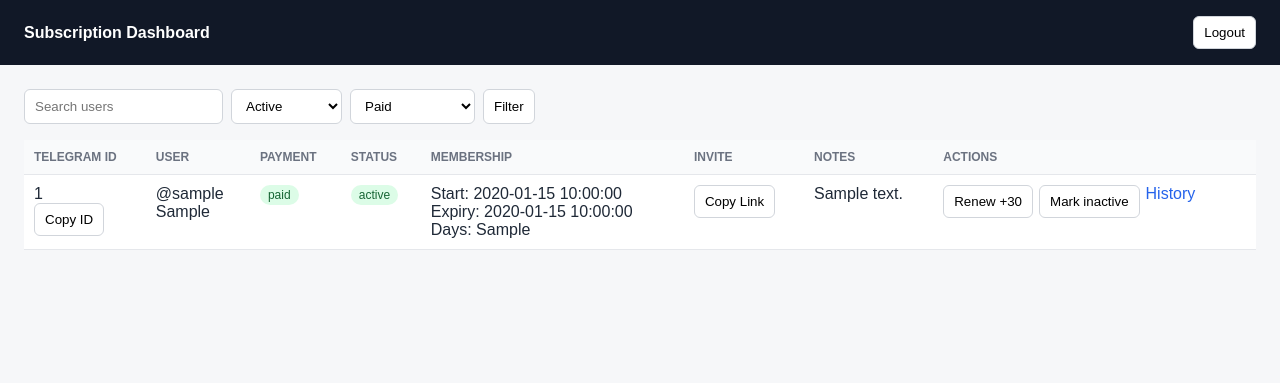
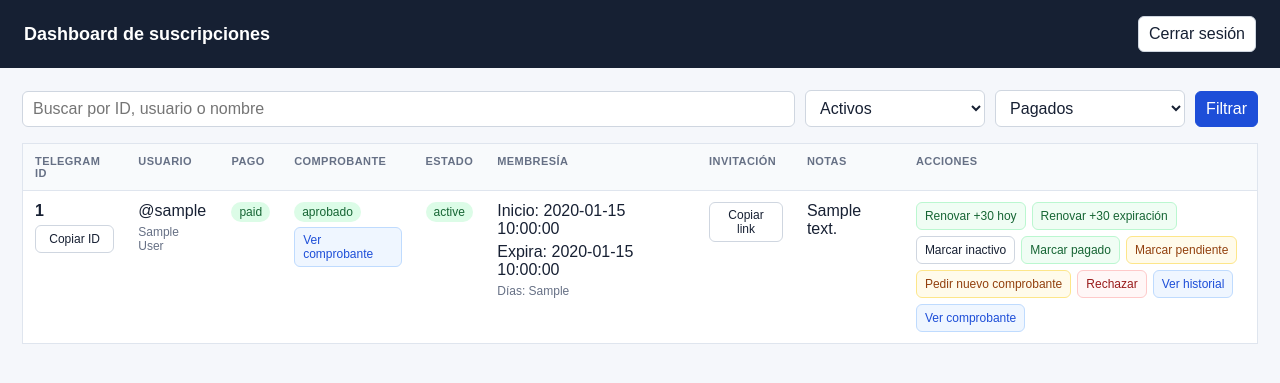
Before and after one commit to maykavaly/stef, a FastAPI app: template templates/dashboard.html in a window 1280 px wide. Shown: the top 383 px of the page. Run offline with FastAPI, Linux system fonts and the light colour scheme; the template is opened without the code that fills it: most values are stand-ins (such as "Sample title", 1, 10 or a date in 2020); parts of the project's set-up code (start-up, migrations or seed data) failed here and were passed over.

Commit message:
Update dashboard.html

```diff
--- a/templates/dashboard.html
+++ b/templates/dashboard.html
@@ -1,108 +1,201 @@
 <!doctype html>
-<html lang="en">
+<html lang="es">
 <head>
   <meta charset="utf-8">
   <meta name="viewport" content="width=device-width, initial-scale=1">
-  <title>Subscription Dashboard</title>
+  <title>Dashboard de suscripciones</title>
   <style>
-    body { margin: 0; font-family: Arial, sans-serif; background: #f6f7f9; color: #1f2937; }
-    header { background: #111827; color: #fff; padding: 16px 24px; display: flex; justify-content: space-between; align-items: center; }
-    main { padding: 24px; }
-    table { width: 100%; border-collapse: collapse; background: #fff; }
-    th, td { padding: 10px; border-bottom: 1px solid #e5e7eb; text-align: left; vertical-align: top; }
-    th { font-size: 12px; text-transform: uppercase; color: #6b7280; background: #f9fafb; }
-    input, select, button { padding: 8px 10px; border: 1px solid #d1d5db; border-radius: 6px; background: #fff; }
-    button { cursor: pointer; }
-    .toolbar { display: flex; gap: 8px; margin-bottom: 16px; flex-wrap: wrap; }
-    .badge { display: inline-block; padding: 3px 8px; border-radius: 999px; font-size: 12px; background: #e5e7eb; }
-    .paid, .active { background: #dcfce7; color: #166534; }
-    .pending_review { background: #fef9c3; color: #854d0e; }
-    .needs_new_receipt { background: #ffedd5; color: #9a3412; }
-    .rejected, .expired { background: #fee2e2; color: #991b1b; }
-    .actions { display: flex; gap: 6px; flex-wrap: wrap; }
-    .link-button { color: #2563eb; text-decoration: none; }
+    :root {
+      color-scheme: light;
+      --bg: #f5f7fb;
+      --panel: #ffffff;
+      --line: #dfe5ee;
+      --text: #172033;
+      --muted: #667085;
+      --dark: #162033;
+      --blue: #1d4ed8;
+      --green-bg: #dcfce7;
+      --green-text: #166534;
+      --yellow-bg: #fef3c7;
+      --yellow-text: #92400e;
+      --orange-bg: #ffedd5;
+      --orange-text: #9a3412;
+      --red-bg: #fee2e2;
+      --red-text: #991b1b;
+      --gray-bg: #eef2f7;
+      --gray-text: #344054;
+    }
+    * { box-sizing: border-box; }
+    body { margin: 0; font-family: Arial, sans-serif; background: var(--bg); color: var(--text); }
+    header { background: var(--dark); color: #fff; padding: 16px 24px; display: flex; justify-content: space-between; align-items: center; gap: 16px; }
+    header strong { font-size: 18px; }
+    main { padding: 22px; }
+    .toolbar { display: grid; grid-template-columns: minmax(220px, 1fr) 180px 190px auto; gap: 10px; margin-bottom: 16px; align-items: center; }
+    input, select, button, .button {
+      min-height: 34px;
+      padding: 8px 10px;
+      border: 1px solid #cfd6e0;
+      border-radius: 6px;
+      background: #fff;
+      color: var(--text);
+      font: inherit;
+    }
+    button, .button { cursor: pointer; text-decoration: none; display: inline-flex; align-items: center; justify-content: center; gap: 6px; }
+    button:hover, .button:hover { border-color: #9aa7b8; }
+    .primary { background: var(--blue); border-color: var(--blue); color: #fff; }
+    .logout { background: #fff; color: var(--dark); }
+    .table-wrap { overflow-x: auto; border: 1px solid var(--line); background: var(--panel); }
+    table { width: 100%; border-collapse: collapse; min-width: 1180px; }
+    th, td { padding: 11px 12px; border-bottom: 1px solid var(--line); text-align: left; vertical-align: top; }
+    th { font-size: 11px; letter-spacing: .04em; text-transform: uppercase; color: var(--muted); background: #f8fafc; position: sticky; top: 0; z-index: 1; }
+    tr:last-child td { border-bottom: 0; }
+    .id-cell { white-space: nowrap; }
+    .muted { color: var(--muted); font-size: 12px; }
+    .stack { display: grid; gap: 5px; }
+    .badge { display: inline-flex; width: fit-content; align-items: center; padding: 3px 8px; border-radius: 999px; font-size: 12px; background: var(--gray-bg); color: var(--gray-text); }
+    .paid, .active, .approved-receipt { background: var(--green-bg); color: var(--green-text); }
+    .pending_review, .pending-receipt { background: var(--yellow-bg); color: var(--yellow-text); }
+    .needs_new_receipt { background: var(--orange-bg); color: var(--orange-text); }
+    .rejected, .expired { background: var(--red-bg); color: var(--red-text); }
+    .actions { display: flex; gap: 6px; flex-wrap: wrap; max-width: 360px; }
+    .actions form { margin: 0; }
+    .small { min-height: 28px; padding: 5px 8px; font-size: 12px; }
+    .danger { color: #991b1b; border-color: #fecaca; background: #fff7f7; }
+    .warn { color: #92400e; border-color: #fde68a; background: #fffbeb; }
+    .ok { color: #166534; border-color: #bbf7d0; background: #f0fdf4; }
+    .linkish { color: var(--blue); border-color: #bfdbfe; background: #eff6ff; }
+    .empty { padding: 28px; text-align: center; color: var(--muted); background: var(--panel); border: 1px solid var(--line); }
+    @media (max-width: 860px) {
+      header { align-items: flex-start; flex-direction: column; }
+      .toolbar { grid-template-columns: 1fr; }
+      main { padding: 14px; }
+    }
   </style>
 </head>
 <body>
   <header>
-    <strong>Subscription Dashboard</strong>
-    <form method="post" action="/logout"><button type="submit">Logout</button></form>
+    <strong>Dashboard de suscripciones</strong>
+    <form method="post" action="/logout"><button class="logout" type="submit">Cerrar sesión</button></form>
   </header>
   <main>
     <form class="toolbar" method="get" action="/dashboard">
-      <input name="search" placeholder="Search users" value="{{ search }}">
+      <input name="search" placeholder="Buscar por ID, usuario o nombre" value="{{ search }}">
       <select name="status">
-        <option value="">All statuses</option>
-        <option value="active" {% if status == "active" %}selected{% endif %}>Active</option>
-        <option value="inactive" {% if status == "inactive" %}selected{% endif %}>Inactive</option>
+        <option value="">Todos los estados</option>
+        <option value="active" {% if status == "active" %}selected{% endif %}>Activos</option>
+        <option value="inactive" {% if status == "inactive" %}selected{% endif %}>Inactivos</option>
       </select>
       <select name="payment_status">
-        <option value="">All payments</option>
-        <option value="pending_review" {% if payment_status == "pending_review" %}selected{% endif %}>Pending</option>
-        <option value="paid" {% if payment_status == "paid" %}selected{% endif %}>Paid</option>
-        <option value="needs_new_receipt" {% if payment_status == "needs_new_receipt" %}selected{% endif %}>Needs receipt</option>
-        <option value="rejected" {% if payment_status == "rejected" %}selected{% endif %}>Rejected</option>
-        <option value="unpaid" {% if payment_status == "unpaid" %}selected{% endif %}>Unpaid</option>
+        <option value="">Todos los pagos</option>
+        <option value="pending_review" {% if payment_status == "pending_review" %}selected{% endif %}>Pendientes</option>
+        <option value="paid" {% if payment_status == "paid" %}selected{% endif %}>Pagados</option>
+        <option value="needs_new_receipt" {% if payment_status == "needs_new_receipt" %}selected{% endif %}>Pedir comprobante</option>
+        <option value="rejected" {% if payment_status == "rejected" %}selected{% endif %}>Rechazados</option>
+        <option value="unpaid" {% if payment_status == "unpaid" %}selected{% endif %}>Sin pagar</option>
       </select>
-      <button type="submit">Filter</button>
+      <button class="primary" type="submit">Filtrar</button>
     </form>
 
+    {% if users %}
+    <div class="table-wrap">
       <table>
         <thead>
           <tr>
             <th>Telegram ID</th>
-          <th>User</th>
-          <th>Payment</th>
-          <th>Status</th>
-          <th>Membership</th>
-          <th>Invite</th>
-          <th>Notes</th>
-          <th>Actions</th>
+            <th>Usuario</th>
+            <th>Pago</th>
+            <th>Comprobante</th>
+            <th>Estado</th>
+            <th>Membresía</th>
+            <th>Invitación</th>
+            <th>Notas</th>
+            <th>Acciones</th>
           </tr>
         </thead>
         <tbody>
           {% for user in users %}
           <tr>
+            <td class="id-cell">
+              <div class="stack">
+                <strong>{{ user.telegram_id }}</strong>
+                <button class="small" type="button" data-copy="{{ user.telegram_id }}">Copiar ID</button>
+              </div>
+            </td>
             <td>
-            {{ user.telegram_id }}<br>
-            <button type="button" onclick="copyText('{{ user.telegram_id }}')">Copy ID</button>
+              <div class="stack">
+                <span>@{{ user.username or "-" }}</span>
+                <span class="muted">{{ user.first_name or "" }} {{ user.last_name or "" }}</span>
+              </div>
             </td>
-          <td>@{{ user.username or "-" }}<br>{{ user.first_name or "" }}</td>
-          <td><span class="badge {{ user.payment_status }}">{{ user.payment_status or "unpaid" }}</span></td>
+            <td>
+              <span class="badge {{ user.payment_status }}">{{ user.payment_status or "unpaid" }}</span>
+            </td>
+            <td>
+              <div class="stack">
+                {% if user.pending_payment_file_id %}
+                  {% if user.payment_status == "paid" %}
+                    <span class="badge approved-receipt">aprobado</span>
+                  {% elif user.payment_status == "pending_review" %}
+                    <span class="badge pending-receipt">pendiente</span>
+                  {% else %}
+                    <span class="badge">{{ user.pending_payment_file_type or "archivo" }}</span>
+                  {% endif %}
+                  <a class="button small linkish" href="/dashboard/users/{{ user.telegram_id }}/receipt" target="_blank" rel="noopener">Ver comprobante</a>
+                {% else %}
+                  <span class="muted">Sin comprobante</span>
+                {% endif %}
+              </div>
+            </td>
             <td>
               <span class="badge {% if user.days_remaining is not none and user.days_remaining < 0 %}expired{% else %}{{ user.status }}{% endif %}">
                 {% if user.days_remaining is not none and user.days_remaining < 0 %}expired{% else %}{{ user.status or "inactive" }}{% endif %}
               </span>
             </td>
             <td>
-            Start: {{ user.membership_start_date or "-" }}<br>
-            Expiry: {{ user.expiry_date or "-" }}<br>
-            Days: {{ user.days_remaining if user.days_remaining is not none else "-" }}
+              <div class="stack">
+                <span>Inicio: {{ user.membership_start_date or "-" }}</span>
+                <span>Expira: {{ user.expiry_date or "-" }}</span>
+                <span class="muted">Días: {{ user.days_remaining if user.days_remaining is not none else "-" }}</span>
+              </div>
             </td>
             <td>
               {% if user.invite_link %}
-              <button type="button" onclick="copyText('{{ user.invite_link }}')">Copy Link</button>
+                <button class="small" type="button" data-copy="{{ user.invite_link }}">Copiar link</button>
               {% else %}
-              -
+                <span class="muted">-</span>
               {% endif %}
             </td>
             <td>{{ user.notes or "" }}</td>
             <td>
               <div class="actions">
-              <form method="post" action="/dashboard/users/{{ user.telegram_id }}/renew-today"><button type="submit">Renew +30</button></form>
-              <form method="post" action="/dashboard/users/{{ user.telegram_id }}/mark-inactive"><button type="submit">Mark inactive</button></form>
-              <a class="link-button" href="/dashboard/users/{{ user.telegram_id }}/history">History</a>
+                <form method="post" action="/dashboard/users/{{ user.telegram_id }}/renew-today"><button class="small ok" type="submit">Renovar +30 hoy</button></form>
+                <form method="post" action="/dashboard/users/{{ user.telegram_id }}/renew-from-expiry"><button class="small ok" type="submit">Renovar +30 expiración</button></form>
+                <form method="post" action="/dashboard/users/{{ user.telegram_id }}/mark-inactive"><button class="small" type="submit">Marcar inactivo</button></form>
+                <form method="post" action="/dashboard/users/{{ user.telegram_id }}/mark-paid"><button class="small ok" type="submit">Marcar pagado</button></form>
+                <form method="post" action="/dashboard/users/{{ user.telegram_id }}/mark-pending"><button class="small warn" type="submit">Marcar pendiente</button></form>
+                <form method="post" action="/dashboard/users/{{ user.telegram_id }}/needs-new-receipt"><button class="small warn" type="submit">Pedir nuevo comprobante</button></form>
+                <form method="post" action="/dashboard/users/{{ user.telegram_id }}/reject-payment"><button class="small danger" type="submit">Rechazar</button></form>
+                <a class="button small linkish" href="/dashboard/users/{{ user.telegram_id }}/history">Ver historial</a>
+                {% if user.pending_payment_file_id %}
+                  <a class="button small linkish" href="/dashboard/users/{{ user.telegram_id }}/receipt" target="_blank" rel="noopener">Ver comprobante</a>
+                {% endif %}
               </div>
             </td>
           </tr>
           {% endfor %}
         </tbody>
       </table>
+    </div>
+    {% else %}
+      <div class="empty">No hay usuarios para los filtros actuales.</div>
+    {% endif %}
   </main>
   <script>
-    function copyText(text) {
-      navigator.clipboard.writeText(text);
-    }
+    document.querySelectorAll("[data-copy]").forEach((button) => {
+      button.addEventListener("click", () => {
+        navigator.clipboard.writeText(button.dataset.copy || "");
+      });
+    });
   </script>
 </body>
 </html>
```
Lines whose indentation alone changed are shown as unchanged.
